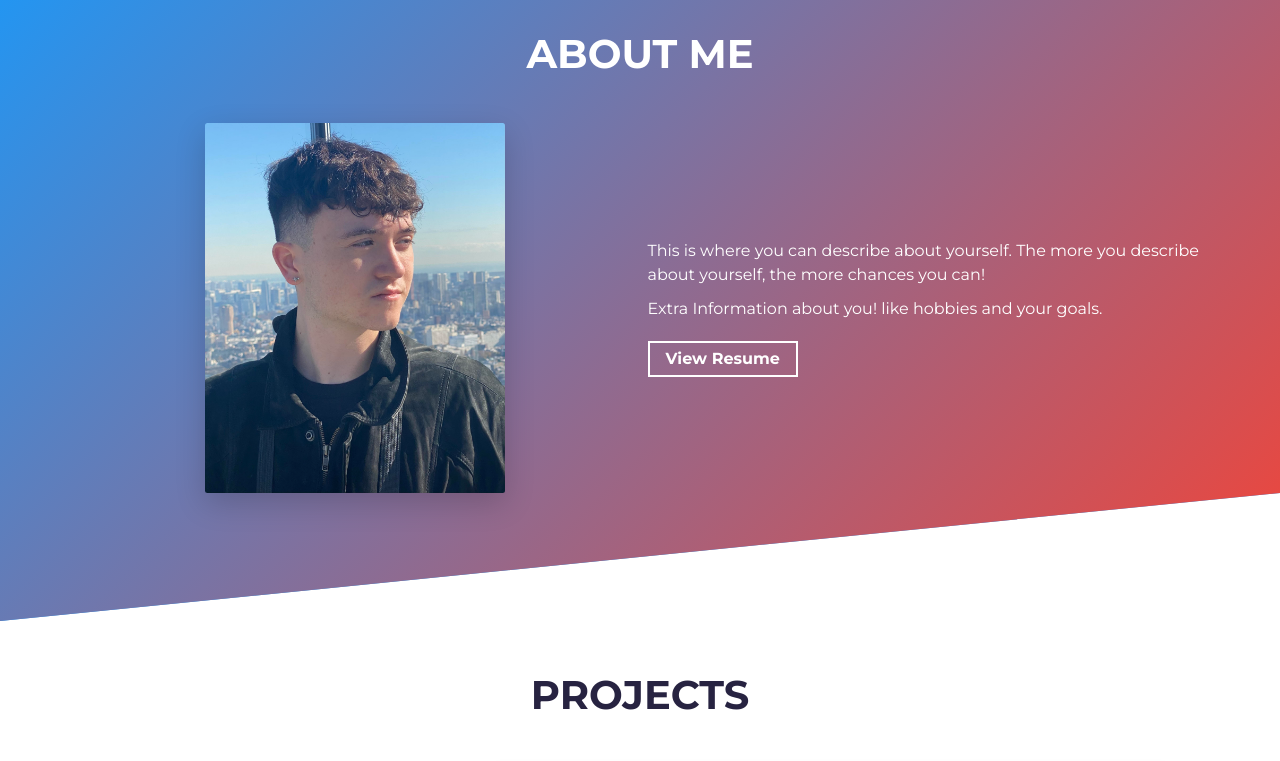
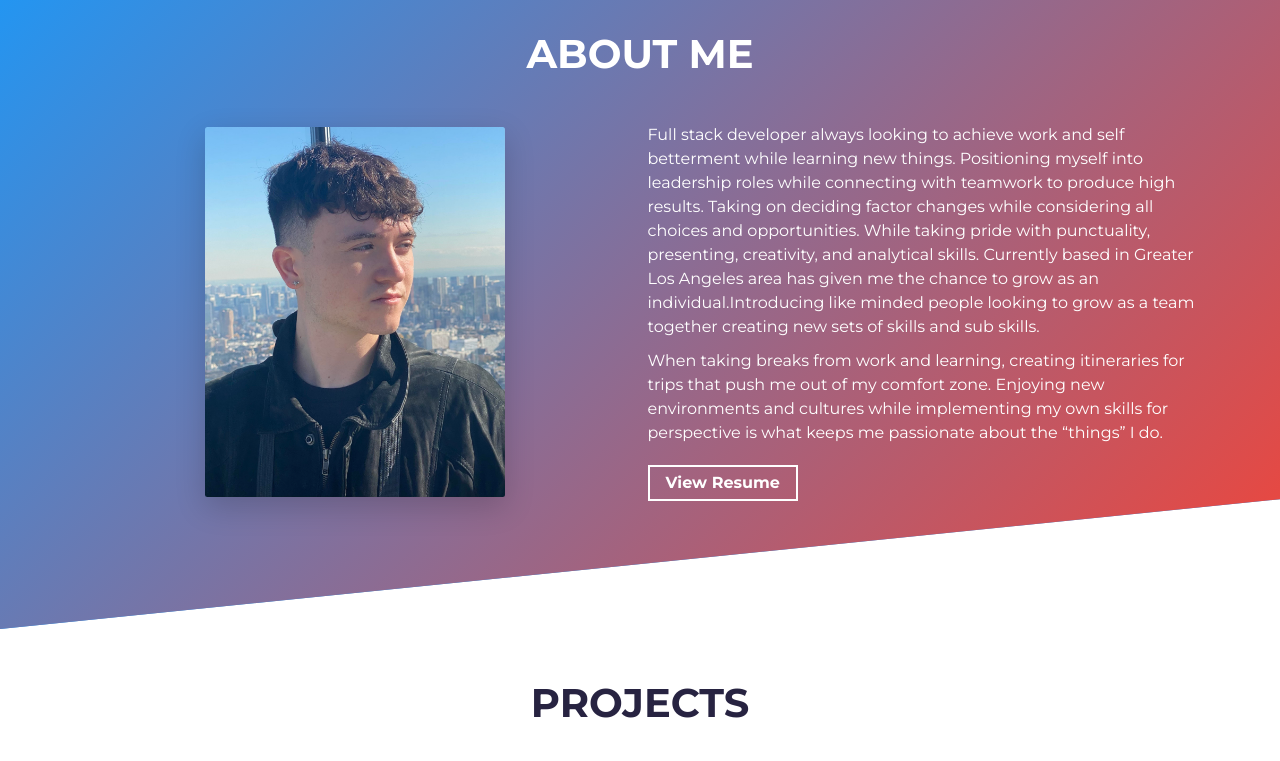
Before and after one commit to kailew/portfolio2, a website built with Parcel: page src/index.html in a window 1280 px wide. Shown: the part 820-1581 px from the top of the page. Built offline with nearby package versions, Linux system fonts and the light colour scheme.

Commit message:
adding about me and call to action

```diff
--- a/src/index.html
+++ b/src/index.html
@@ -71,11 +71,10 @@
           <div class="col-md-6 col-sm-12">
             <div class="about-wrapper__info load-hidden">
               <p class="about-wrapper__info-text">
-                This is where you can describe about yourself. The more you
-                describe about yourself, the more chances you can!
+               Full stack developer always looking to achieve work and self betterment while learning new things. Positioning myself into leadership roles while connecting with teamwork to produce high results. Taking on deciding factor changes while considering all choices and opportunities. While taking pride with punctuality, presenting, creativity, and analytical skills. Currently based in Greater Los Angeles area has given me the chance to grow as an individual.Introducing like minded people looking to grow as a team together creating new sets of skills and sub skills.
               </p>
               <p class="about-wrapper__info-text">
-                Extra Information about you! like hobbies and your goals.
+                When taking breaks from work and learning, creating itineraries for trips that push me out of my comfort zone. Enjoying new environments and cultures while implementing my own skills for perspective is what keeps me passionate about the “things” I do.
               </p>
               <span class="d-flex mt-3">
                 <a
@@ -433,7 +432,8 @@
       <div class="container">
         <h2 class="section-title">Contact</h2>
         <div class="contact-wrapper load-hidden">
-          <p class="contact-wrapper__text">[Put your call to action here]</p>
+          <p class="contact-wrapper__text">
+            Contact me personally at the links below </p>
           <a
             rel="noreferrer"
             target="_blank"
```
